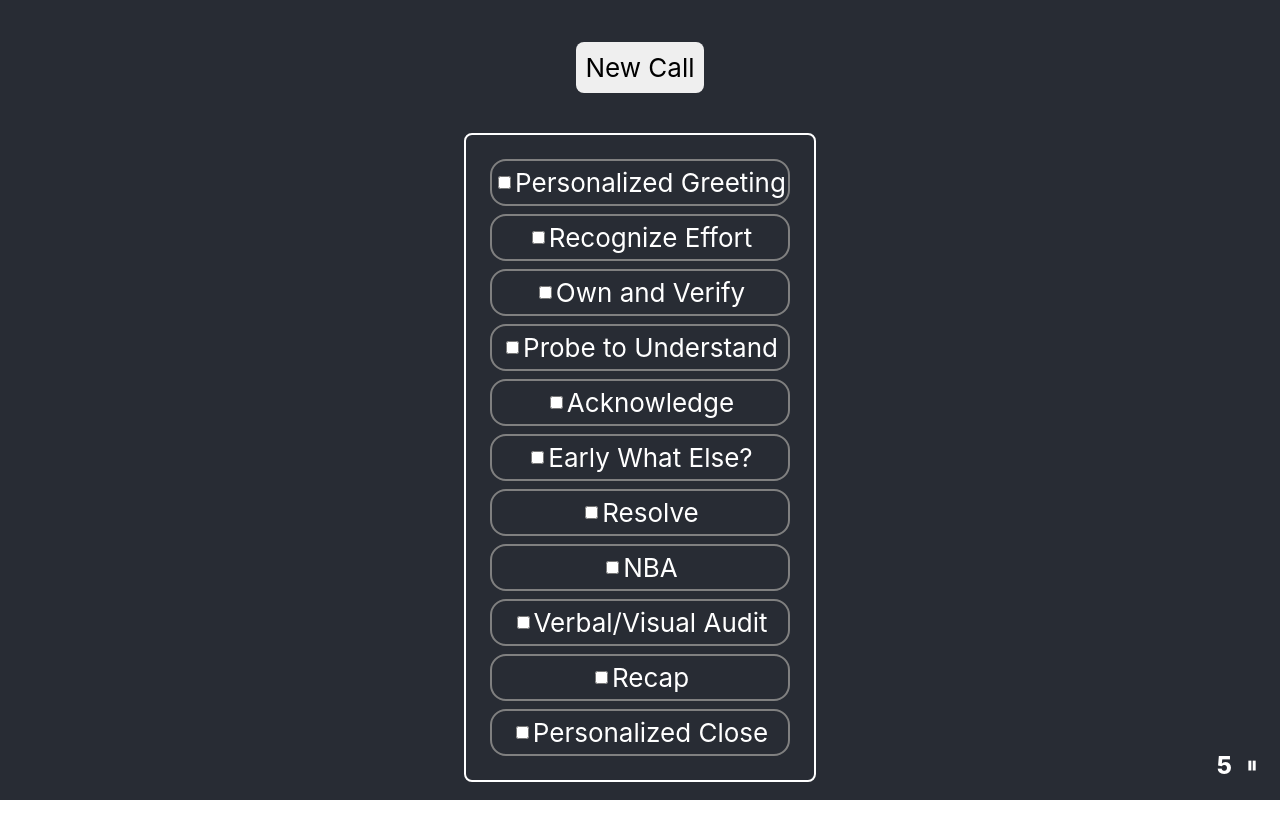
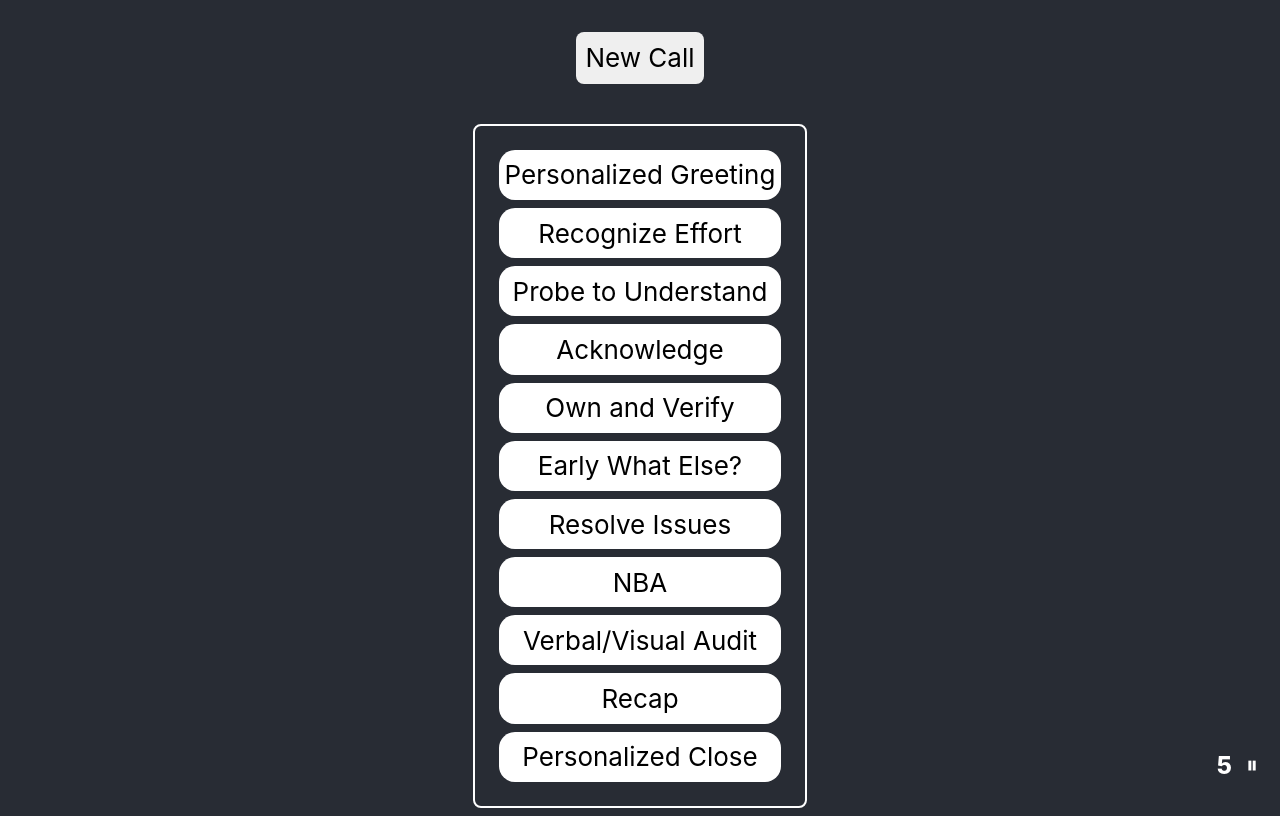
Before and after one commit to Sunonymous/Flo, a React (Create React App) app: page / in a window 1280 px wide. Built offline with nearby package versions, Linux system fonts and the light colour scheme.

Commit message:
behavior actions converted into divs instead of checkboxes inside a form; styling slightly updated

```diff
--- a/src/Behavior.css
+++ b/src/Behavior.css
@@ -2,25 +2,28 @@
     margin: 8px;
     padding: 1rem;
     border: 2px solid white;
-   border-radius: 8px;
+    border-radius: 8px;
 }
 
 .actionWrapper {
     margin: 8px;
-    padding: 2px;
+    padding: 0.35rem;
     display: flex;
     justify-content: center;
-    border: 2px solid gray;
+    background: white;
+    color: black;
     border-radius: 16px;
 }
 
 .actionWrapper:hover {
-    border: 2px solid #E20074;
+    background: #E20074;
+    color: white;
     text-decoration: underline;
 }
 
 .infoMessage {
     margin: 36px;
+    user-select: none;
 }
 
 .actionBox {
@@ -28,6 +31,7 @@
 }
 
 .actionLabel {
+    user-select: none;
 }
 
 .actionLabel:hover {
--- a/src/Behavior.js
+++ b/src/Behavior.js
@@ -4,11 +4,11 @@ import React from 'react';
 const templateBehaviors = [
     'Personalized Greeting',
     'Recognize Effort',
-    'Own and Verify',
     'Probe to Understand',
     'Acknowledge',
+    'Own and Verify',
     'Early What Else?',
-    'Resolve',
+    'Resolve Issues',
     'NBA',
     'Verbal/Visual Audit',
     'Recap',
@@ -23,26 +23,13 @@ export default function Behavior({ resetter }) {
     resetter.on('newCall', reset);
 
     const callAction = (behavior, id) => {
-        const elementID = "action-" + id;
-
-        // triggered on input change, passed event obj
-        const finishAction = (e) => {
-            if (e.target.checked) {
-            setCompletedIDs(completedIDs.concat(id));
-            }
-        };
+        const finishAction = (e) => setCompletedIDs(completedIDs.concat(id));
 
         return (
-        <div className="actionWrapper" key={id}>
-            <input
-            className='actionBox'
-            id={elementID}
-            type='checkbox'
-            onChange={finishAction}
-            />
-            <label className='actionLabel' htmlFor={elementID}>{behavior}</label>
+          <div className="actionWrapper" key={id} onClick={finishAction}>
+            <label className="actionLabel">{behavior}</label>
             <br />
-        </div>
+          </div>
         );
     };
 
@@ -65,10 +52,10 @@ export default function Behavior({ resetter }) {
     }
     // if behaviors remain, display them
     return (
-        <form className='wrapper'>
+        <div className='wrapper'>
             {templateBehaviors.map((b, id) =>
                  !completedIDs.includes(id) ? callAction(b, id) : null
             )}
-        </form>
-    )
+        </div>
+    );
 }
```
